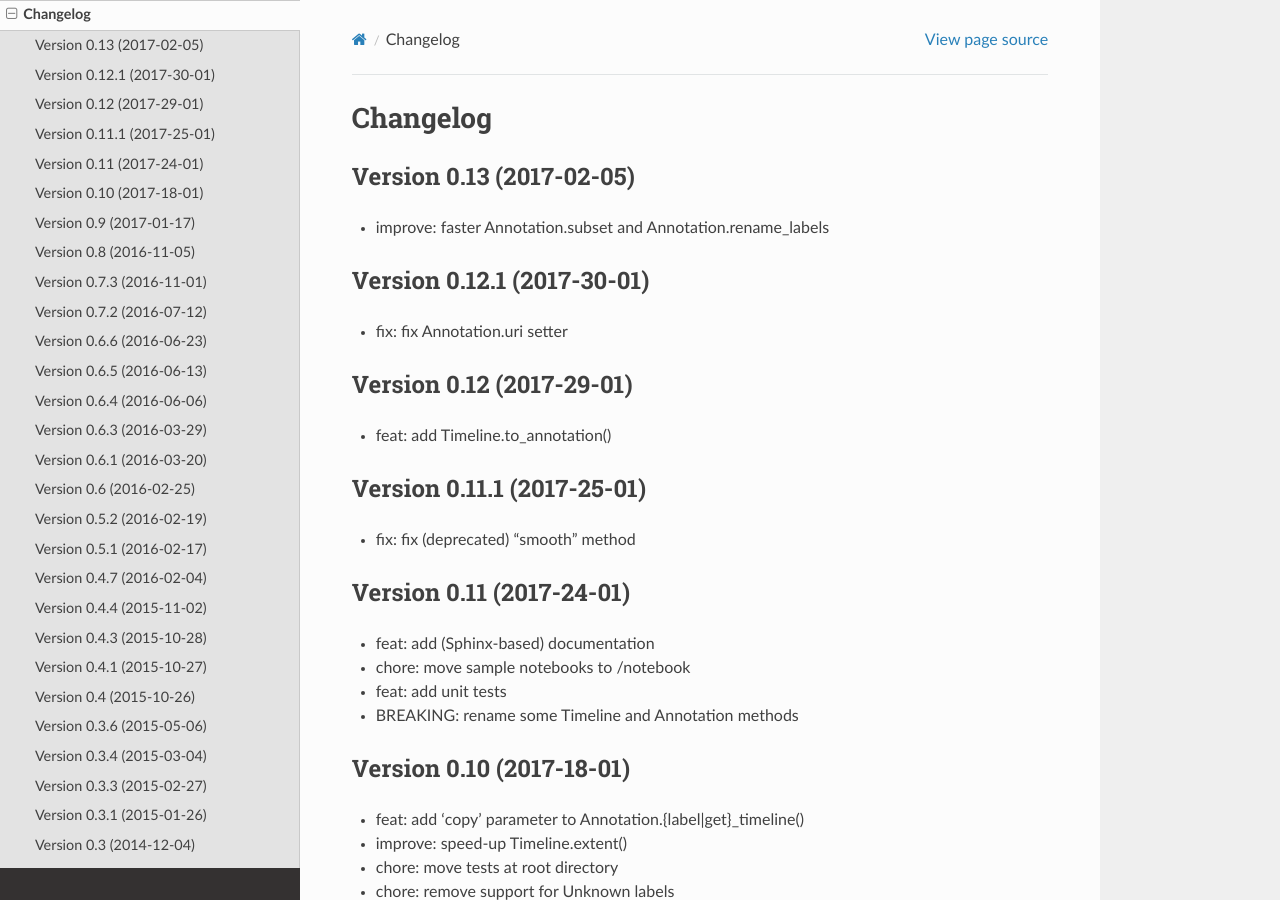
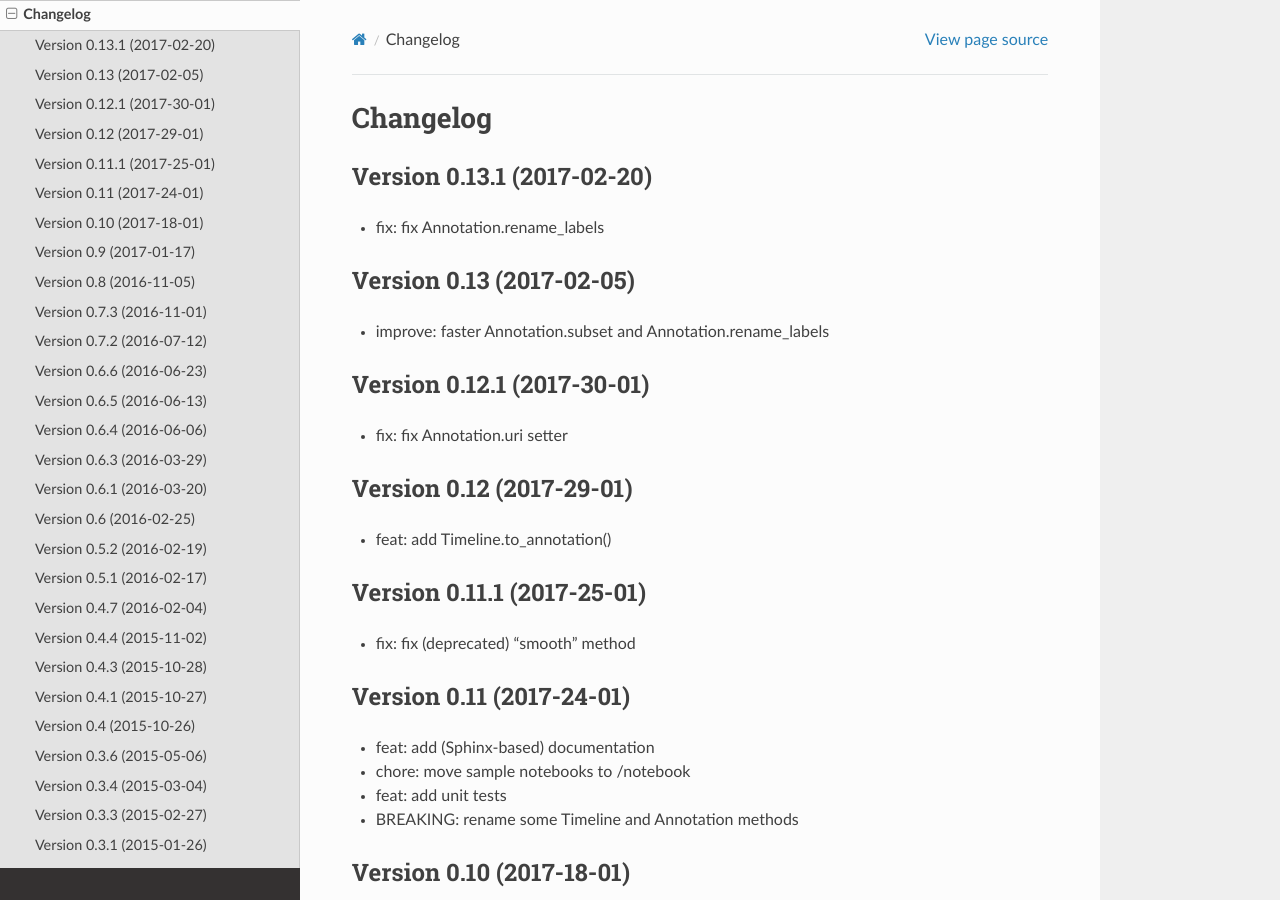
Before and after one commit to pyannote/pyannote-core, a Sphinx documentation site: the page built from doc/source/changelog.rst, in a window 1280 px wide and 900 px high. Built offline with Sphinx 7.4.7 and the Read the Docs theme 2.0.0, drawn with Linux system fonts in a browser that asks for light colours.

Commit message:
doc: update changelog

```diff
--- a/doc/source/changelog.rst
+++ b/doc/source/changelog.rst
@@ -1,6 +1,11 @@
 #########
 Changelog
 #########
+
+Version 0.13.1 (2017-02-20)
+~~~~~~~~~~~~~~~~~~~~~~~~~~~
+
+- fix: fix Annotation.rename_labels
 
 Version 0.13 (2017-02-05)
 ~~~~~~~~~~~~~~~~~~~~~~~~~
```
